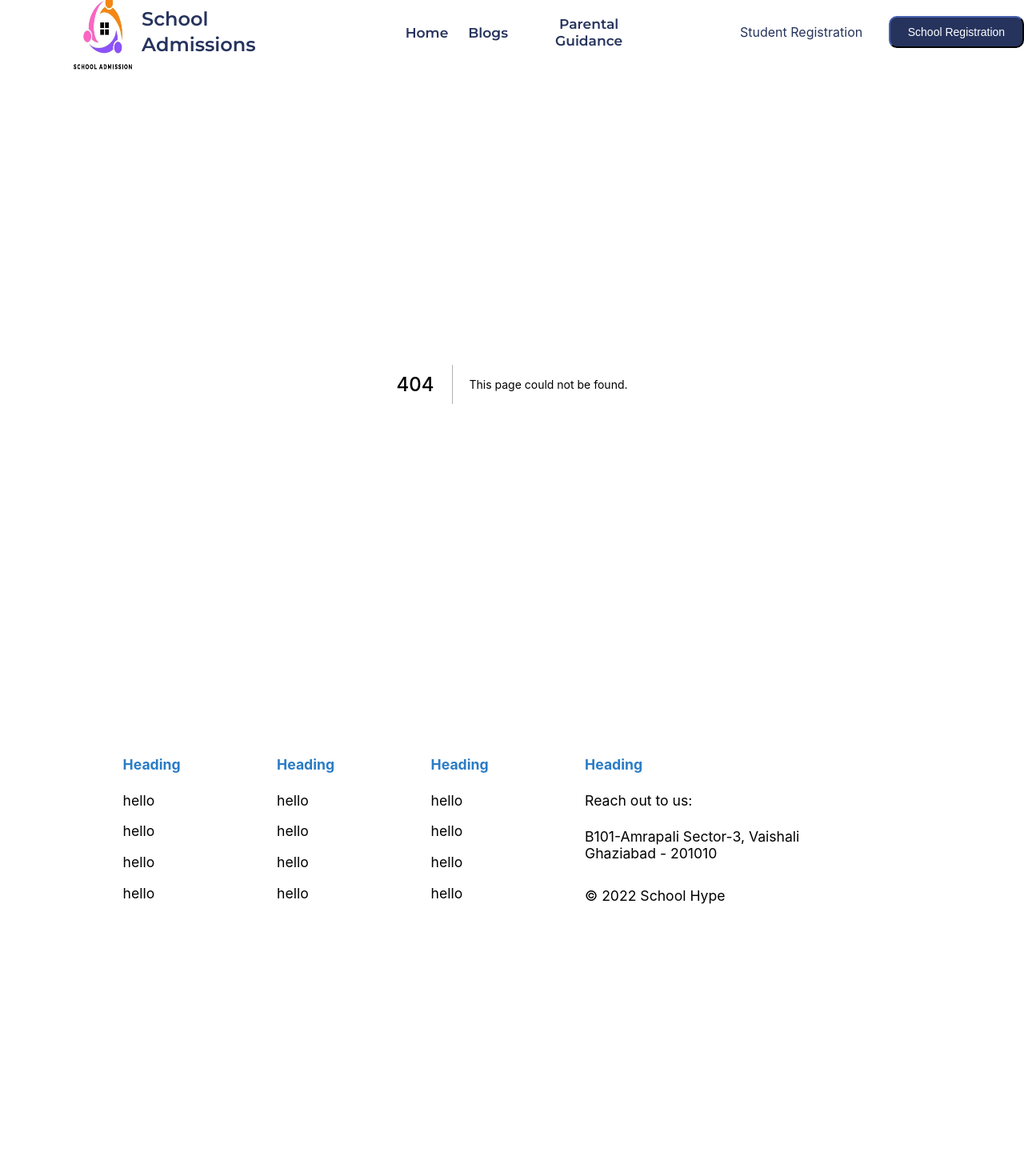
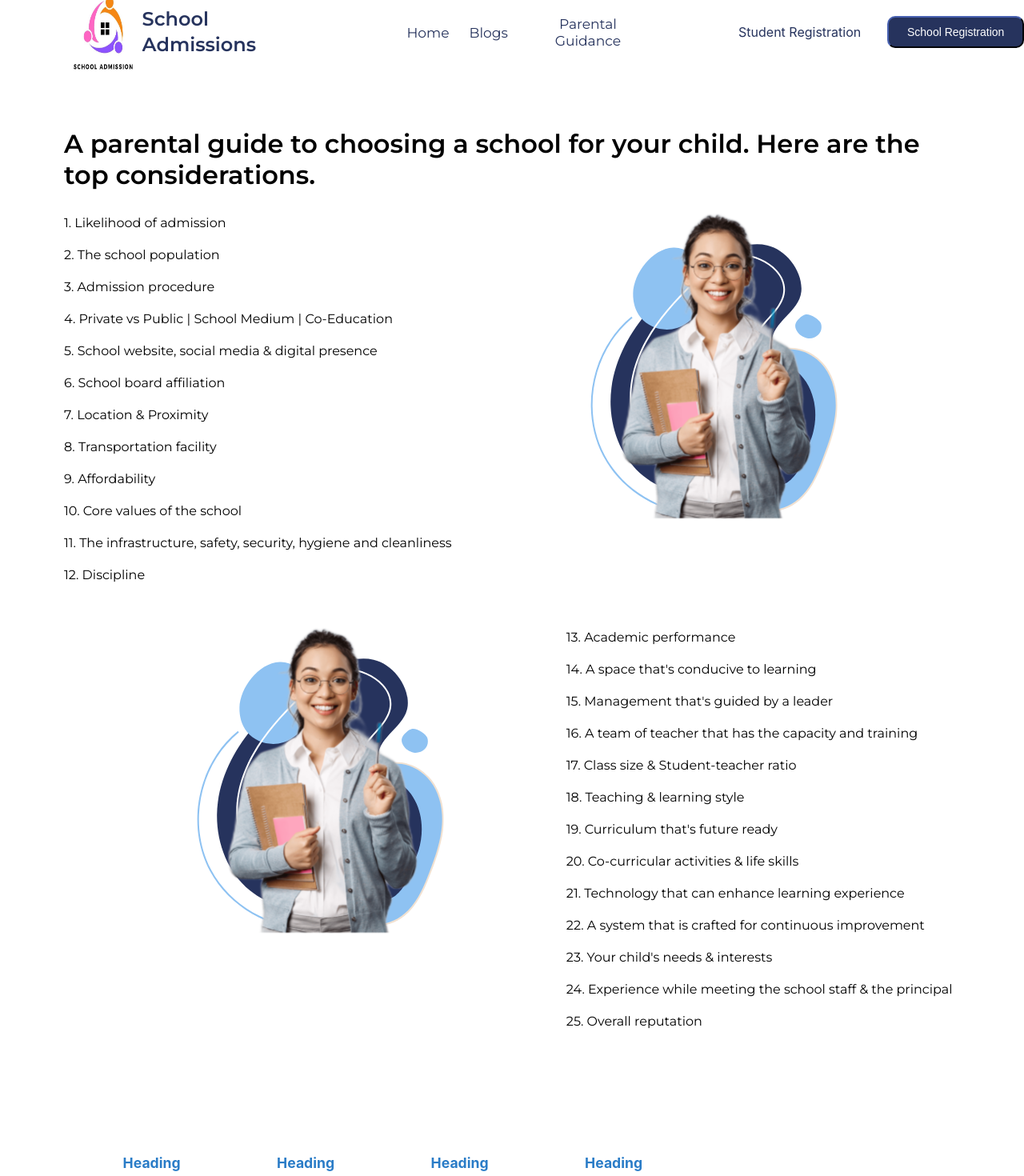
Before and after one commit to SchoolHype/schooladmissionsold, a Next.js app: page /parental-guidance in a window 1280 px wide. Before the commit this address had no page. Shown: the top 1470 px of the page at 80% size. Before the commit the page ends 1160 px from the top, so only its background shows below. Built offline with nearby package versions, Linux system fonts and the light colour scheme.

Commit message:
added parental guidance page

```diff
--- a/Components/Navbar/Navbar.jsx
+++ b/Components/Navbar/Navbar.jsx
@@ -23,7 +23,7 @@ const Navbar = () => {
                         onClick={() => setIsOpen(false)}>
                         <li> <Link href={'/'}>Home</Link></li>
                         <li> <Link href={'/'}>Blogs</Link></li>
-                        <li> <Link href={'/'}>Parental Guidance</Link></li>
+                        <li> <Link href={'/parental-guidance'}>Parental Guidance</Link></li>
                     </ul>
                     <div className={styles.navbarButton}>
                         <Link href={'/registeration/parents'}>
--- /dev/null
+++ b/pages/parental-guidance/index.js
@@ -0,0 +1,54 @@
+import Image from 'next/image';
+import styles from './parentalGuidance.module.css';
+
+export default function Registration() {
+  return (
+    <div className={styles.parentalGuidance}>
+        <h1 className={styles.pgTitle}>A parental guide to choosing a school for your child. Here are the top considerations.</h1>
+        <div className={styles.pgContent}>
+          <div className={styles.pgText}>
+                    1. Likelihood of admission
+              <br />2. The school population
+              <br />3. Admission procedure
+              <br />4. Private vs Public | School Medium | Co-Education
+              <br />5. School website, social media & digital presence
+              <br />6. School board affiliation
+              <br />7. Location & Proximity
+              <br />8. Transportation facility
+              <br />9. Affordability
+              <br />10. Core values of the school
+              <br />11. The infrastructure, safety, security, hygiene and cleanliness
+              <br />12. Discipline
+              </div>
+
+              <div className={styles.pgImage}>
+                <Image src='/Images/section.svg' height={700} width={1000}/>
+              </div>
+        </div>
+
+        <br /> <br />
+
+        <div className={styles.pgContentRev}>
+          <div className={styles.pgTextRev}>
+                    13. Academic performance
+              <br />14. A space that&apos;s conducive to learning
+              <br />15. Management that&apos;s guided by a leader
+              <br />16. A team of teacher that has the capacity and training
+              <br />17. Class size & Student-teacher ratio
+              <br />18. Teaching & learning style
+              <br />19. Curriculum that&apos;s future ready
+              <br />20. Co-curricular activities & life skills
+              <br />21. Technology that can enhance learning experience
+              <br />22. A system that is crafted for continuous improvement
+              <br />23. Your child&apos;s needs & interests
+              <br />24. Experience while meeting the school staff & the principal
+              <br />25. Overall reputation
+              </div>
+
+              <div className={styles.pgImage}>
+                <Image src='/Images/section.svg' height={700} width={1000}/>
+              </div>
+        </div>
+    </div>
+  )
+}
--- /dev/null
+++ b/pages/parental-guidance/parentalGuidance.module.css
@@ -0,0 +1,25 @@
+@import url('https://fonts.googleapis.com/css2?family=Lora&family=Montserrat:wght@400&family=Poppins:wght@100;200&family=Satisfy&family=Tinos&family=Work+Sans:wght@200&display=swap');
+
+.parentalGuidance {
+    margin: 10vh;
+    font-family: Montserrat;
+}
+
+.parentalGuidance .pgContent {
+    display: flex;
+    line-height: 5vh;
+}
+
+.parentalGuidance .pgContentRev {
+    display: flex;
+    line-height: 5vh;
+    flex-direction: row-reverse;
+}
+
+.parentalGuidance .pgContent .pgText {
+    width: 70%;
+}
+
+.parentalGuidance .pgContentRev .pgTextRev {
+    width: 70%;
+}
```
